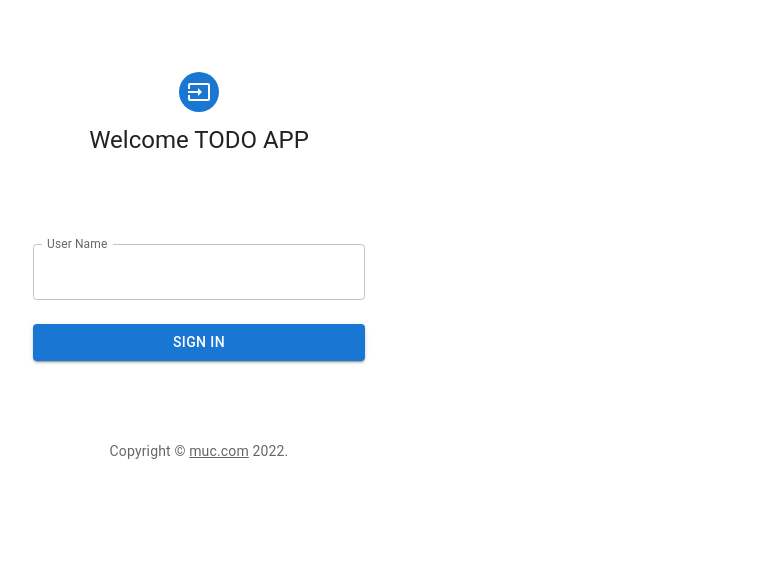
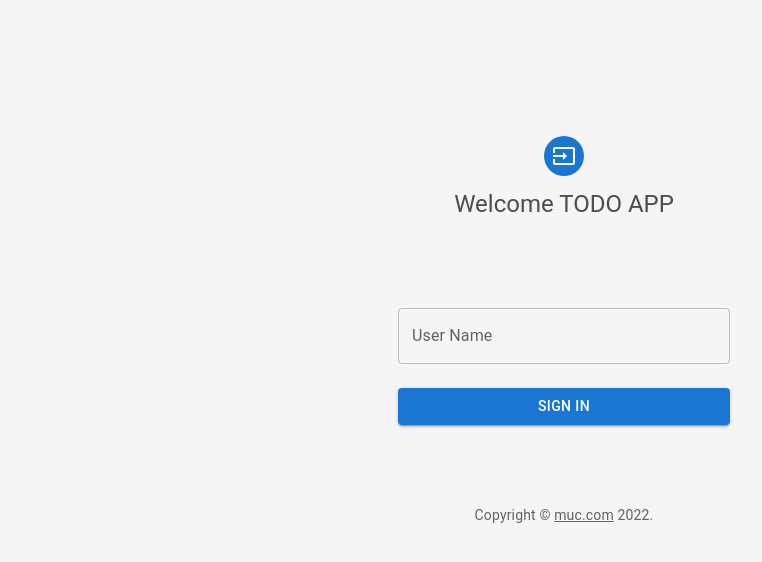
Before and after one commit to utkucoskunn/popupsmart-react-practicum-app, a React (Create React App) app: page /login in a window 1280 px wide. Shown: the top 562 px of the page, without its empty margins (76-838 px from the left). Built offline with nearby package versions, Linux system fonts and the light colour scheme.

Commit message:
Bugs fixed 1!

```diff
--- a/src/App.css
+++ b/src/App.css
@@ -103,7 +103,7 @@ body {
     padding: 16px 16px 16px 60px;
     border: none;
     background: rgba(0, 0, 0, 0.003);
-	box-shadow: inset 0 -2px 1px rgba(0,0,0,0.03);
+    box-shadow: inset 0 -2px 1px rgba(0, 0, 0, 0.03);
 }
 
 .main {
@@ -143,6 +143,8 @@ body {
 .toggle-all:checked + label:before {
     color: #737373;
 }
+
+
 
 .todo-list {
     margin: 0;
@@ -234,6 +236,7 @@ body {
     color: #cc9a9a;
     margin-bottom: 11px;
     transition: color 0.2s ease-out;
+    cursor: pointer;
 }
 
 .todo-list li .destroy:hover {
@@ -262,6 +265,8 @@ body {
     margin-bottom: 11px;
     transition: color 0.2s ease-out;
     align-items: flex-end;
+    cursor: pointer;
+    border: none;
 
 }
 
@@ -406,7 +411,7 @@ html .clear-completed:active {
 	Hack to remove background from Mobile Safari.
 	Can't use it globally since it destroys checkboxes in Firefox
 */
-@media screen and (-webkit-min-device-pixel-ratio:0) {
+@media screen and (-webkit-min-device-pixel-ratio: 0) {
     .toggle-all,
     .todo-list li .toggle {
         background: none;
--- a/src/App.js
+++ b/src/App.js
@@ -3,8 +3,7 @@ import './App.css';
 import {BrowserRouter, Routes, Route, Navigate} from "react-router-dom";
 import Login from "../src/pages/login/Login";
 import Home from "../src/pages/home/Home";
-import {createTheme, ThemeProvider} from "@mui/material";
-import {useState} from "react";
+
 
 
 
@@ -18,7 +17,7 @@ function App() {
             <BrowserRouter>
                 <div>
                     <Routes>
-                        <Route path="/" element={user ? <Home/> : <Navigate to="/login"/>}/>
+                        <Route path="/" element={<Home/> }/>
                         <Route path="/login" element={!user ? <Login/> : <Navigate to="/"/>}/>
                     </Routes>
                 </div>
--- a/src/components/footer/footer.jsx
+++ b/src/components/footer/footer.jsx
@@ -1,17 +1,12 @@
-import { useState } from "react";
+import {useState} from "react";
 
 
-function Footer({ todos, setTodos, setHide }) {
+function Footer({todos, setHide}) {
 
     const unCompleted = todos.filter((check) => check.isCompleted === false);
-console.log(unCompleted)
+
 
     const [select, setSelect] = useState("selected", "", "");
-
-
-  const clearCompleted = (e) => {
-    setTodos(todos.filter((todo) => todo.isCompleted === false));
-  };
 
 
     const selectedButton = (e) => {
@@ -59,9 +54,7 @@ console.log(unCompleted)
                 </li>
             </ul>
 
-      <button className="clear-completed" onClick={clearCompleted}>
-        Clear completed
-      </button>
+
         </footer>
     );
 }
--- a/src/components/list/List.jsx
+++ b/src/components/list/List.jsx
@@ -1,12 +1,14 @@
-import React from "react";
 import {deleteTodos, editTodos} from "../../api";
+import * as React from 'react';
 import EditIcon from '@mui/icons-material/Edit';
+import {useState} from "react";
+
 
 
 export default function List({todos, setTodos, hide}) {
+    const [edit, setEdit] = useState(false);
+    const checkTodo = (e) => {
 
-    const checkTodo = (e) => {
-        e.preventDefault();
         let newTodos = todos.map((todo) => {
             if (parseInt(todo.id) === parseInt(e.target.id)) {
                 editTodos(e.target.id, {
@@ -21,6 +23,14 @@ export default function List({todos, setTodos, hide}) {
 
 
     };
+
+    const editTodo = (e) => {
+        if (edit === false) {
+            setEdit(true)
+        }
+        console.log(edit)
+    }
+
 
     const deleteTodo = (e) => {
         deleteTodos(e.target.id)
@@ -42,6 +52,7 @@ export default function List({todos, setTodos, hide}) {
     };
 
     return (
+
         <div className="main">
             <ul className="todo-list">
                 {(todos).map((item) => (
@@ -54,7 +65,11 @@ export default function List({todos, setTodos, hide}) {
                                 id={item.id}
                                 onClick={checkTodo}
                             />
-                            <label>{item.content}</label>
+
+                                <label>
+                                    {item.content}
+                                </label>
+
                             <button
                                 className="destroy"
                                 id={item.id}
@@ -63,9 +78,8 @@ export default function List({todos, setTodos, hide}) {
                             <EditIcon
                                 className="edit"
                                 id={item.id}
-                                onClick={deleteTodo}
+                                onClick={editTodo}
                             />
-
                         </div>
                     </li>
                 ))}
--- a/src/components/navbar/Navbar.jsx
+++ b/src/components/navbar/Navbar.jsx
@@ -4,16 +4,16 @@ import Box from '@mui/material/Box';
 import Toolbar from '@mui/material/Toolbar';
 import Typography from '@mui/material/Typography';
 import IconButton from '@mui/material/IconButton';
-import MenuIcon from '@mui/icons-material/Menu';
 import AccountCircle from '@mui/icons-material/AccountCircle';
 import Switch from '@mui/material/Switch';
 import FormControlLabel from '@mui/material/FormControlLabel';
 import FormGroup from '@mui/material/FormGroup';
 import MenuItem from '@mui/material/MenuItem';
 import Menu from '@mui/material/Menu';
-
+import {useNavigate} from "react-router-dom";
 
 const Navbar = ({setMode, mode}) => {
+    const navigate = useNavigate();
 
     const current = new Date();
     const date = `${current.getDate()}/${current.getMonth() + 1}/${current.getFullYear()}`;
@@ -22,16 +22,15 @@ const Navbar = ({setMode, mode}) => {
     const [auth, setAuth] = React.useState(true);
     const [anchorEl, setAnchorEl] = React.useState(null);
 
-    const handleChange = (event) => {
-        setAuth(event.target.checked);
-    };
+
 
     const handleMenu = (event) => {
         setAnchorEl(event.currentTarget);
     };
 
     const handleClose = () => {
-        setAnchorEl(null);
+        localStorage.removeItem('username');
+        navigate("/login")
     };
 
     return (
@@ -95,8 +94,7 @@ const Navbar = ({setMode, mode}) => {
                                 open={Boolean(anchorEl)}
                                 onClose={handleClose}
                             >
-                                <MenuItem onClick={handleClose}>Profile</MenuItem>
-                                <MenuItem onClick={handleClose}>My account</MenuItem>
+                                <MenuItem onClick={handleClose}>Logout</MenuItem>
                             </Menu>
                         </div>
                     )}
--- a/src/pages/home/Home.jsx
+++ b/src/pages/home/Home.jsx
@@ -5,9 +5,11 @@ import List from '../../components/list/List';
 import Footer from '../../components/footer/footer';
 import Navbar from "../../components/navbar/Navbar";
 
+
 import {fetchTodos} from "../../api";
 import {createTheme, ThemeProvider} from "@mui/material";
 import Box from "@mui/material/Box";
+
 
 
 const Home = () => {
--- a/src/pages/login/Login.jsx
+++ b/src/pages/login/Login.jsx
@@ -1,15 +1,14 @@
-
 import * as yup from 'yup';
 import {useFormik} from 'formik';
 import {useNavigate} from "react-router-dom";
+
 
 import {
     Alert,
     Avatar,
     Box,
     Button,
-    Container,
-    CssBaseline, Link,
+    Container, Link,
     TextField,
     Typography
 } from "@mui/material";
@@ -41,18 +40,25 @@ const Login = () => {
 
     const formik = useFormik({
         initialValues: {
-            firstname: " "
+            firstname: ""
         },
         validationSchema: validationSchema,
-        onSubmit: (values) => {
+        onSubmit: (values, e) => {
+
             localStorage.setItem('username', JSON.stringify(values.firstname));
-            //navigate("/");
+            navigate("/")
         },
     });
+
     return (
-        <div>
-            <Container component="main" maxWidth="xs" onSubmit={formik.handleSubmit}>
-                <CssBaseline/>
+
+        <Container component="main" maxWidth="xs" sx={{
+            marginTop: 8,
+            display: 'flex',
+            flexDirection: 'column',
+            alignItems: 'center',
+        }}>
+
             <Box
                 sx={{
                     marginTop: 8,
@@ -73,7 +79,8 @@ const Login = () => {
                             {formik.errors.general}
                         </Alert>)}
                 </Box>
-                    <Box component="form" onSubmit={formik.handleSubmit} noValidate sx={{mt: 1}}>
+                <Box component="form" onSubmit={formik.handleSubmit} noValidate
+                     sx={{mt: 1}}>
                     <TextField
                         fullWidth
                         id="firstname"
@@ -85,6 +92,7 @@ const Login = () => {
                         error={formik.touched.firstname && Boolean(formik.errors.firstname)}
                         helperText={formik.touched.firstname && formik.errors.firstname}
                     />
+
 
                     <Button
                         type="submit"
@@ -100,7 +108,7 @@ const Login = () => {
             </Box>
             <Copyright sx={{mt: 8, mb: 4}}/>
         </Container>
-        </div>
+
     )
 }
 export default Login;
```
Also changed, not shown: src/components/navbar/navbar.scss (deleted), src/pages/home/home.scss (deleted), src/pages/login/login.scss (deleted). Lines whose indentation alone changed are shown as unchanged.
